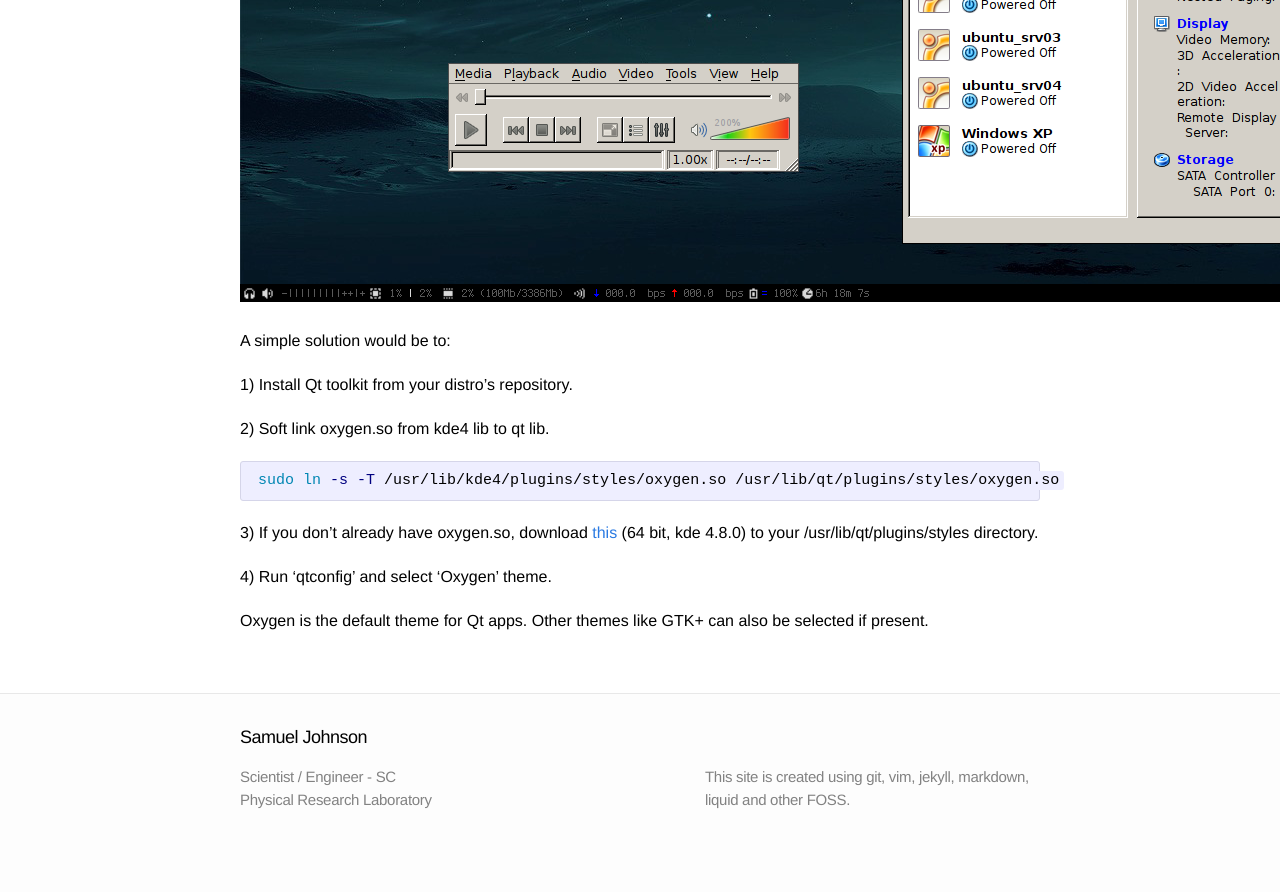
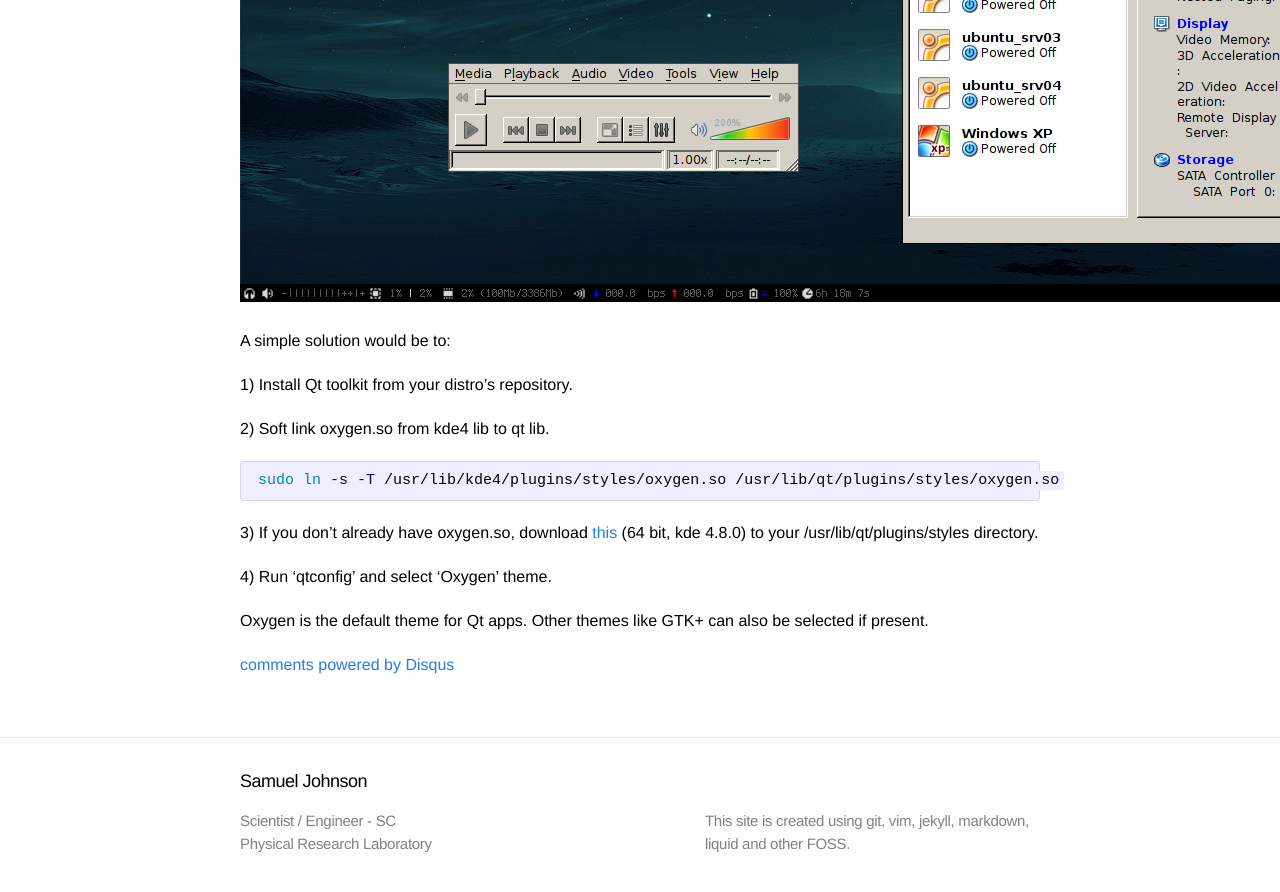
Before and after one commit to samueljohnson/samueljohnson.github.io.archive, a Jekyll site: the page built from _posts/2012-02-25-Ugly-Qt-Apps-in-DE-less-Environment.markdown, in a window 1280 px wide and 900 px high, scrolled down 792 px. Shown: the top 892 px of the window. Built offline with Jekyll 4.4.1, drawn with Linux system fonts in a browser that asks for light colours; comment, search, counter and statistics services are not loaded; before the commit the page ends 1648 px from its top, so only the background shows below that.

Commit message:
Added disqus comments

```diff
--- a/_config.yml
+++ b/_config.yml
@@ -8,6 +8,11 @@
 baseurl: ""
 url: "samueljohnson.github.io"
 
+comments :
+  provider : disqus
+  disqus :
+    short_name : samueljohnson
+
 # Build settings
 markdown: kramdown
 permalinks: pretty
--- /dev/null
+++ b/_includes/comments.html
@@ -0,0 +1,14 @@
+ <div id="disqus_thread"></div>
+    <script type="text/javascript">
+        /* * * CONFIGURATION VARIABLES: EDIT BEFORE PASTING INTO YOUR WEBPAGE * * */
+        var disqus_shortname = 'samueljohnson'; // required: replace example with your forum shortname
+
+        /* * * DON'T EDIT BELOW THIS LINE * * */
+        (function() {
+            var dsq = document.createElement('script'); dsq.type = 'text/javascript'; dsq.async = true;
+            dsq.src = '//' + disqus_shortname + '.disqus.com/embed.js';
+            (document.getElementsByTagName('head')[0] || document.getElementsByTagName('body')[0]).appendChild(dsq);
+        })();
+    </script>
+    <noscript>Please enable JavaScript to view the <a href="http://disqus.com/?ref_noscript">comments powered by Disqus.</a></noscript>
+    <a href="http://disqus.com" class="dsq-brlink">comments powered by <span class="logo-disqus">Disqus</span></a>
--- a/_layouts/default.html
+++ b/_layouts/default.html
@@ -2,7 +2,6 @@
 <html>
 
   {% include head.html %}
-
     <body>
     {% include header.html %}
     <div class="page-content">
--- a/_layouts/post.html
+++ b/_layouts/post.html
@@ -10,6 +10,7 @@
 
   <article class="post-content">
   {{ content }}
+  {% include comments.html %}
   </article>
 
 </div>
```
